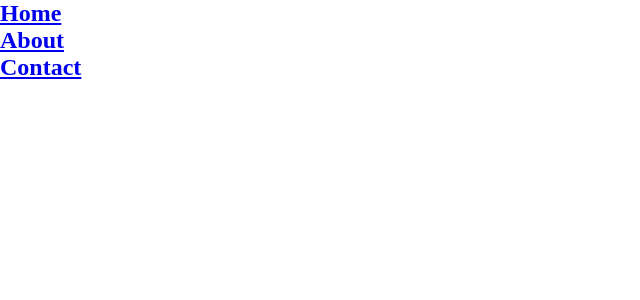
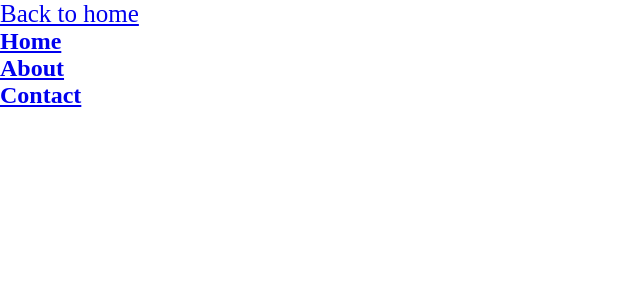
Before and after one commit to hermannleboss/embed-tik-tok, a Nuxt app: page / in a window 1280 px wide. Before the commit this address had no page. Shown: the top 300 px of the page, without its empty margins (0-640 px from the left). Built offline with nearby package versions, Linux system fonts and the light colour scheme.

Commit message:
feat: add back to home link and embed TikTok script

```diff
--- a/app.vue
+++ b/app.vue
@@ -1,8 +1,21 @@
 <template>
-  <NuxtPage>
+  <div>
+    <!-- Back to home link -->
+    <nuxt-link to="/" style="font-size: 25px;">Back to home</nuxt-link>
+    <NuxtPage>
 
-  </NuxtPage>
+    </NuxtPage>
+  </div>
 </template>
+<script lang="ts" setup>
+useHead({
+  script: [
+    {
+      async: true,
+      src: 'https://www.tiktok.com/embed.js'
+    }
+  ]
+})</script>
 
 <style>
 * {
```
